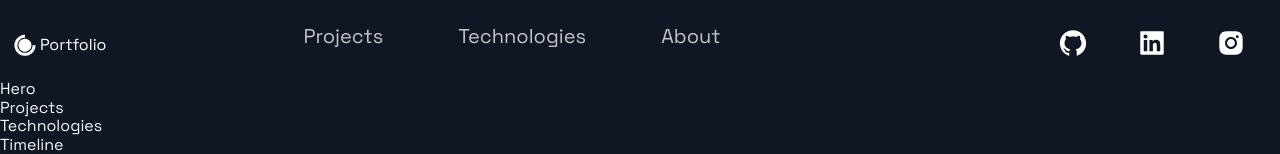
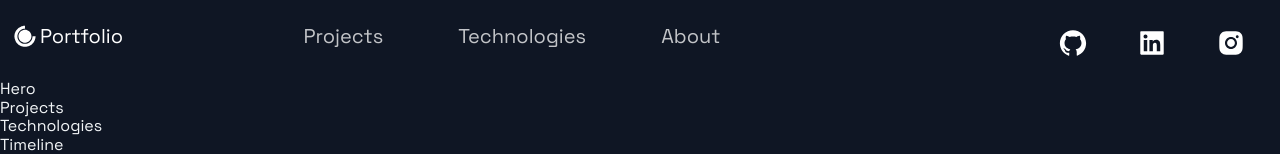
Before and after one commit to Sayyfz/Portfolio, a Next.js app: page / in a window 1280 px wide. Shown: the top 154 px of the page. Built offline with nearby package versions, Linux system fonts and the light colour scheme.

Commit message:
feat: header done

```diff
--- a/src/components/Header/Header.js
+++ b/src/components/Header/Header.js
@@ -3,15 +3,15 @@
 import { AiFillGithub, AiFillInstagram, AiFillLinkedin } from 'react-icons/ai';
 import { DiCssdeck } from 'react-icons/di';
 
-import { Container, Div1, Div2, Div3, NavLink, SocialIcons } from './HeaderStyles';
+import { Container, Div1, Div2, Div3, NavLink, SocialIcons, Span} from './HeaderStyles';
 
 const Header = () =>  (
   <Container>
     <Div1>
       <Link href ="/">
-        <a style={{ display: 'flex', alignItems: 'center', color: 'white' }}>
+        <a style={{ display: 'flex', alignItems: 'center', color: 'white', marginBottom: '18px' }}>
           <DiCssdeck size='3rem' />
-          <span>Portfolio</span>
+          <Span>Portfolio</Span>
         </a>
       </Link>
     </Div1>
@@ -31,8 +31,6 @@
           <NavLink>About</NavLink>
         </Link>
       </li>
-
-
     </Div2>
 
     <Div3>
--- a/src/components/Header/HeaderStyles.js
+++ b/src/components/Header/HeaderStyles.js
@@ -16,6 +16,10 @@
     grid-column-gap: 0.5rem;
     grid-row-gap: 0.5rem;
   }
+`;
+
+export const Span = styled.span`
+  font-size: 2rem;
 `;
 export const Div1 = styled.div`
   grid-area: 1 / 1 / 2 / 2;
```
